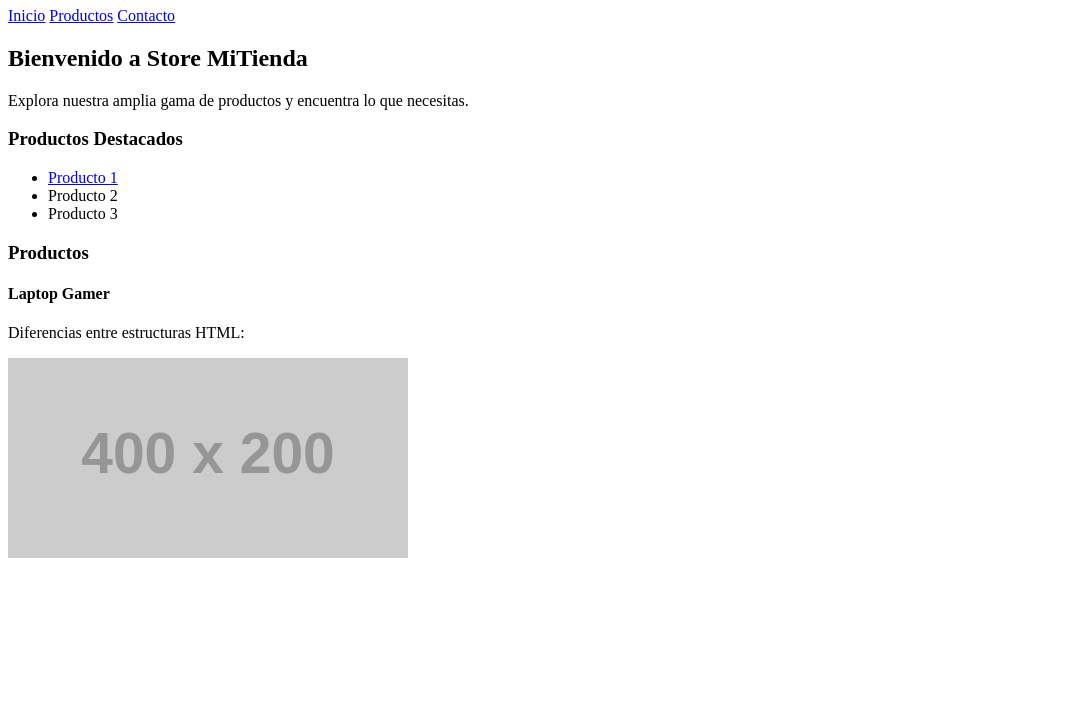
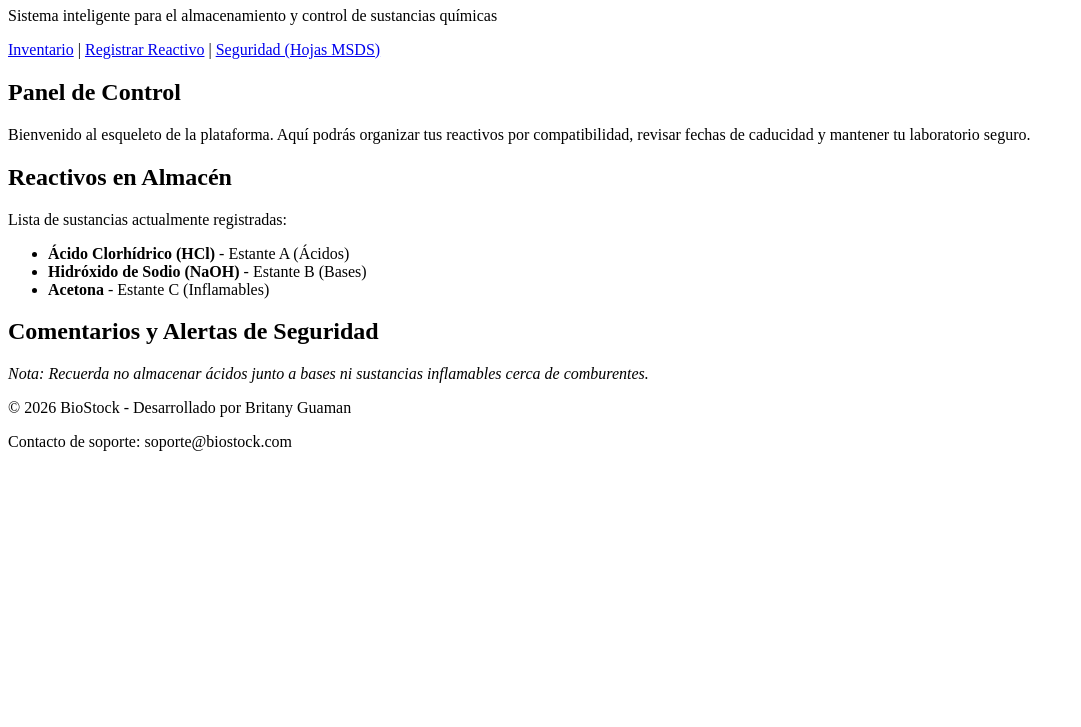
Before and after one commit to britmay08-tech/proy, a plain HTML site: page index.html in a window 1280 px wide. Shown: the part 73-800 px from the top of the page, without its empty margins (0-1081 px from the left). Drawn offline with Linux system fonts and the light colour scheme; placeholder pictures from the web are drawn by us.

Commit message:
Esqueleto de la pagina de reactivos quimicos

```diff
--- a/index.html
+++ b/index.html
@@ -3,41 +3,48 @@
 <head>
     <meta charset="UTF-8">
     <meta name="viewport" content="width=device-width, initial-scale=1.0">
-    <title>Mi Tienda</title>
+    <title>Control de Reactivos Químicos</title>
 </head>
 <body>
 
     <header>
-        <h1>Store MiTienda</h1>
+        <h1>BioStock: Gestión de Reactivos</h1>
+        <p>Sistema inteligente para el almacenamiento y control de sustancias químicas</p>
         <nav>
-            <a href="#">Inicio</a>
-            <a href="#">Productos</a>
-            <a href="#">Contacto</a>
+            <a href="#inventario">Inventario</a> |
+            <a href="#registro">Registrar Reactivo</a> |
+            <a href="#seguridad">Seguridad (Hojas MSDS)</a>
         </nav>
     </header>
 
     <main>
-        <section>
-            <h2>Bienvenido a Store MiTienda</h2>
-            <p>Explora nuestra amplia gama de productos y encuentra lo que necesitas.</p>
+
+        <section id="introduccion">
+            <h2>Panel de Control</h2>
+            <p>Bienvenido al esqueleto de la plataforma. Aquí podrás organizar tus reactivos por compatibilidad, revisar fechas de caducidad y mantener tu laboratorio seguro.</p>
         </section>
 
-        <section>
-            <h3>Productos Destacados</h3>
+        <section id="inventario">
+            <h2>Reactivos en Almacén</h2>
+            <p>Lista de sustancias actualmente registradas:</p>
             <ul>
-                <li><a href="#">Producto 1</a></li>
-                <li>Producto 2</li>
-                <li>Producto 3</li>
+                <li><strong>Ácido Clorhídrico (HCl)</strong> - Estante A (Ácidos)</li>
+                <li><strong>Hidróxido de Sodio (NaOH)</strong> - Estante B (Bases)</li>
+                <li><strong>Acetona</strong> - Estante C (Inflamables)</li>
             </ul>
         </section>
 
-        <section>
-            <h3>Productos</h3>
-            <h4>Laptop Gamer</h4>
-            <p>Diferencias entre estructuras HTML:</p>
-            <img src="https://via.placeholder.com/400x200" alt="Estructura HTML básica y semántica">
+        <section id="seguridad">
+            <h2>Comentarios y Alertas de Seguridad</h2>
+            <p><em>Nota: Recuerda no almacenar ácidos junto a bases ni sustancias inflamables cerca de comburentes.</em></p>
         </section>
+
     </main>
+
+    <footer>
+        <p>&copy; 2026 BioStock - Desarrollado por Britany Guaman</p>
+        <p>Contacto de soporte: soporte@biostock.com</p>
+    </footer>
 
 </body>
 </html>
```
